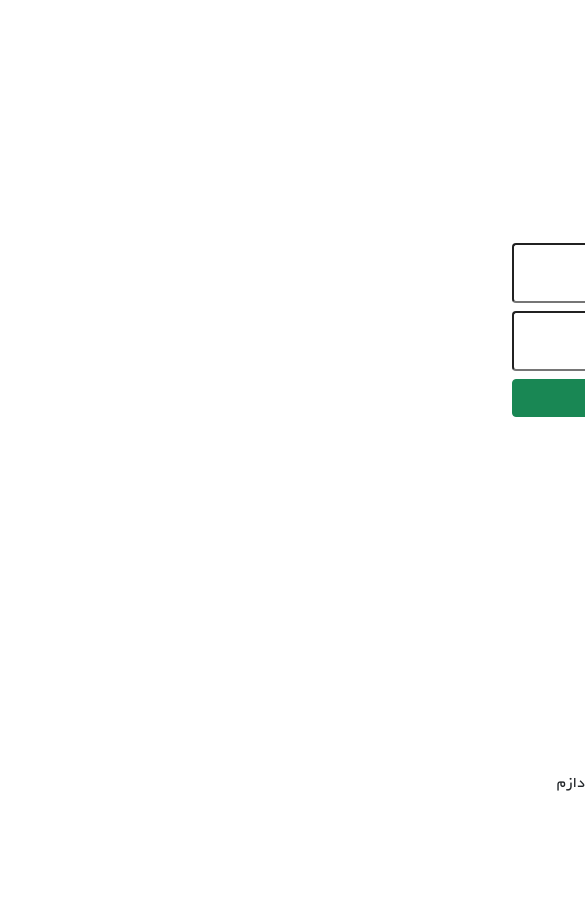
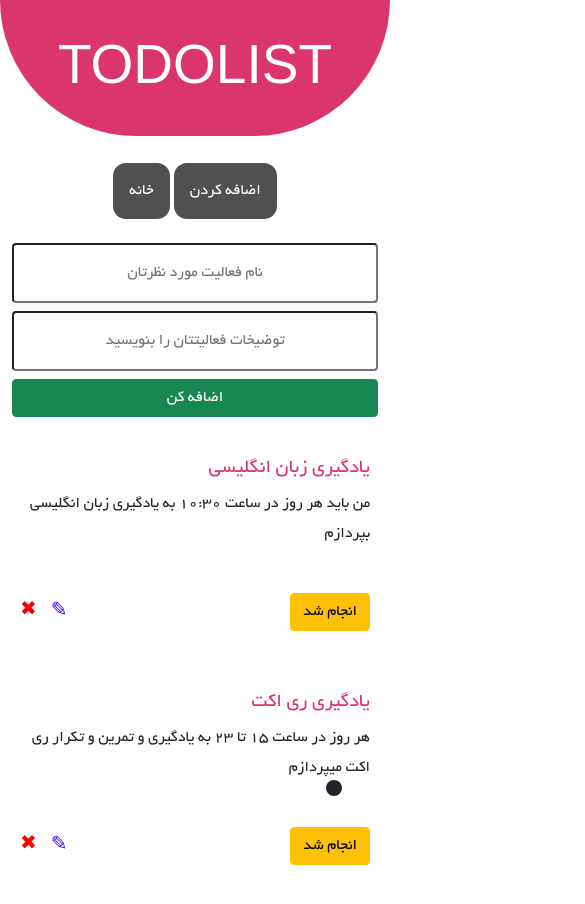
Before and after one commit to Suren-chiron/TodoList, a React (Create React App) app: page / in a window 390 px wide. Both pictures are taken after a click on the button "اضافه کردن". Shown: the top 904 px of the page, 585 px wide, since content can reach past the window. Built offline with nearby package versions, Linux system fonts and the light colour scheme.

Commit message:
Improved responsiveness and codes

```diff
--- a/src/Component/AddTodo/AddTodoInList.jsx
+++ b/src/Component/AddTodo/AddTodoInList.jsx
@@ -1,17 +1,21 @@
-import React, {useContext} from "react";
+import React, { useContext } from "react";
 import Context from "../../contexapi/Context";
 
 const AddTodoInList = () => {
 
     const context = useContext(Context)
 
-    return(
-        <div style={{width:"500px"}} className="container mt-3 mb-3 m-auto">
-                <div className="w-100 d-flex flex-column justify-content-center align-items-center">
+    return (
+        <div className="container mt-3 mb-3 m-auto">
+            <div className="row">
+                <div className="col-lg-3"></div>
+                <div className="col-12 col-lg-6">
                     <input type="text" placeholder="نام فعالیت مورد نظرتان" className="rounded p-3 mt-2 w-100" onChange={context.newnameset} value={context.TODOLISTcontext.addnamework} />
-                    <input type="text" placeholder="توضیخات فعالیتتان را بنویسید" className="rounded p-3 mt-2 w-100" onChange={context.newdescriptionset} value={context.TODOLISTcontext.adddescriptionwork}/>
+                    <input type="text" placeholder="توضیخات فعالیتتان را بنویسید" className="rounded p-3 mt-2 w-100" onChange={context.newdescriptionset} value={context.TODOLISTcontext.adddescriptionwork} />
                     <button className="btn btn-success mt-2 w-100" onClick={context.confirmaddtodoinlist}>اضافه کن</button>
                 </div>
+                <div className="col-lg-3"></div>
+            </div>
         </div>
     )
 }
--- a/src/Component/Css/ForComponent.css
+++ b/src/Component/Css/ForComponent.css
@@ -56,3 +56,6 @@
     transition: 1.2s;
     opacity: 1;
 }
+.nonebackgroundbutton{
+    background: none !important;
+}
--- a/src/Component/Header/ContentHeader.jsx
+++ b/src/Component/Header/ContentHeader.jsx
@@ -4,7 +4,7 @@ import './stylecontent.css';
 const ContentHeader = () => {
 
     return(
-        <div className="flexdivheader">
+        <div className="flexdivheader col-12">
             <div className="divheaderpage">
                 <h1 className="headerpage">TODOLIST</h1>
             </div>
--- a/src/Component/TodoListItems/MapInListWork.jsx
+++ b/src/Component/TodoListItems/MapInListWork.jsx
@@ -22,6 +22,7 @@ const MapInListWork = ({classeditblock,classhidecontent,classediticon,classdelet
                  confirm = {() => context.buttonconfirmforedit()}
                  classblock = {context.classess.map(p => p.editpush)}
                  classhidecontent = {context.classess.map(p => p.edithidecontent)}
+                 disaplededit = {context.classess.map(p => p.disableiconedit)}
                  classchangecolordec = {context.classess.map(p => p.changecolordescription)}
                  classediticon = {context.classess.map(p => p.editicon)}
                  classdeleticon = {context.classess.map(p => p.deleticon)}
--- a/src/Component/TodoListItems/ShowListWork.jsx
+++ b/src/Component/TodoListItems/ShowListWork.jsx
@@ -1,36 +1,37 @@
-import React, {useContext} from "react";
+import React from "react";
 import "../Css/ForComponent.css";
 
-const ShowListWork = ({namework,description,deleted,edit,edit1,donetasks,showedit,classblock,iddd,confirm,classhidecontent,classchangecolordec,classediticon,classdeleticon}) => {
+const ShowListWork = ({ namework, description, deleted, edit, edit1, donetasks, showedit, classblock, iddd, confirm, classhidecontent, classchangecolordec, classediticon, classdeleticon, disaplededit }) => {
 
-    return(
-    <div style={{width:"1000px"}} className="m-auto container d-flex flex-column">
-        <div style={{boxShadow: "0px 0px 2px 0px #ffffff"}} className="w-100 row mt-3 d-flex p-2 rounded justify-content-center align-items-center">
+    return (
+        <div className="container">
+            <div style={{ boxShadow: "0px 0px 2px 0px #ffffff" }} className="row mt-3">
+                <div className="col-12 col-lg-10 col-md-12 col-sm-12 m-auto d-flex p-2 rounded align-items-center row">
 
-            <div className="col-lg-2 col-md-2 col-sm-6 order-lg-1 order-md-1 order-sm-2 d-flex justify-content-lg-center justify-content-md-right">
-                <input type="button" placeholder="انجام شد" value="انجام شد" onClick={donetasks} className="btn btn-md btn-warning"/>
+                    <div className="col-6 col-lg-2 col-md-2 col-sm-6 order-2 order-sm-2 d-flex justify-content-lg-center justify-content-md-right">
+                        <input type="button" value="انجام شد" onClick={donetasks} className="btn btn-md btn-warning" />
                     </div>
 
-            <div className={`d-flex flex-column col-lg-9 col-md-9 col-sm-12 order-lg-2 order-md-2 order-sm-1 ${classhidecontent}`}>
-                    <h5 style={{color: "#db366b",textAlign: "right"}} className="mb-2">{namework}</h5>
+                    <div className={`d-flex flex-column col-12 col-lg-8 col-md-8 col-sm-12 order-1 order-lg-2 order-md-2 order-sm-1 ${classhidecontent}`}>
+                        <h5 style={{ color: "#db366b", textAlign: "right" }} className="mb-2">{namework}</h5>
                         <p className={`descriptiontodo ${classchangecolordec}`}>{description}</p>
                     </div>
 
-            <div className={`d-flex flex-column col-lg-9 col-md-9 col-sm-12 order-lg-2 order-md-2 order-sm-1 ${classblock}`}>
-                    <input className="mb-3 border-1 p-2 rounded" type="text" onChange={edit} value={namework}/>
-                    <input className="mb-3 border-1 p-2 rounded" type="text" onChange={edit1} value={description}/>
+                    <div className={`d-flex flex-column col-12 col-lg-8 col-md-8 col-sm-12 order-1 order-lg-2 order-md-2 order-sm-1 ${classblock}`}>
+                        <input className="mb-3 border-1 p-2 rounded" type="text" onChange={edit} value={namework} />
+                        <input className="mb-3 border-1 p-2 rounded" type="text" onChange={edit1} value={description} />
                         <button onClick={confirm} className={`btn btn-success`}>تایید</button>
                     </div>
 
-            <div className="col-lg-1 col-md-1 col-sm-6 justify-content-sm-end d-flex order-sm-3 mt-3">
-                    <p onClick={iddd} className="mt-3">
-                        <p onClick={showedit} className={`${classediticon} fs-5`}>&#9998;</p>
-                    </p>
+                    <div className="col-6 col-lg-2 col-md-2 col-sm-6 justify-content-end d-flex order-3 mt-3">
+                        <div onClick={iddd} className="mt-3">
+                            {disaplededit}
+                        </div>
                         <p className="mt-3">
                             <p onClick={deleted} className={`${classdeleticon} fs-5`}>&#10006;</p>
                         </p>
                     </div>
-
+                </div>
             </div>
         </div>
     )
--- a/src/containers/Globalstate.jsx
+++ b/src/containers/Globalstate.jsx
@@ -1,12 +1,11 @@
-import React, {useState} from "react";
-import {ToastContainer,toast} from 'react-toastify'
-import 'react-toastify/dist/ReactToastify.css'
+import React, { useState } from "react";
 
-// import MapForSearch from "./Component/Search/MapForSearch";
 import AddTodoInList from "../component/AddTodo/AddTodoInList";
 import MapInDoneTasks from "../component/ListDoneTasks/MapInDoneTasks";
 import Context from "../contexapi/Context";
-import '../App.css';
+import { ToastContainer, toast } from 'react-toastify'
+
+import 'react-toastify/dist/ReactToastify.css'
 import '../component/Css/ForComponent.css';
 import { FontAwesomeIcon } from '@fortawesome/react-fontawesome'
 import { faMoon, faSun } from '@fortawesome/fontawesome-free-solid'
@@ -18,7 +17,7 @@ const Globalstate = ({ children }) => {
         id: 1,
         namework: "یادگیری زبان انگلیسی",
         descriptionwork: "من باید هر روز در ساعت 10:30 به یادگیری زبان انگلیسی بپردازم"
-    },{
+    }, {
         id: 2,
         namework: "یادگیری ری اکت",
         descriptionwork: "هر روز در ساعت 15 تا 23 به یادگیری و تمرین و تکرار ری اکت میپردازم"
@@ -29,7 +28,7 @@ const Globalstate = ({ children }) => {
     const [getvalueaddtodoshowhide, changevalueaddtodoshowhide] = useState(false)
     const [getvalueedittodoshowhide, changevalueedittodoshowhide] = useState(false)
     const [getvaluedonetaskshowhide, changevaluedonetaskshowhide] = useState(false)
-    const [getvalueforconfirmedit , changevalueforconfirmedit] = useState([])
+    const [getvalueforconfirmedit, changevalueforconfirmedit] = useState([])
     const [gettruefalsedarktheme, changetruefalsedarktheme] = useState(false)
 
     // todo : methdos under is for show and hide or true and false state
@@ -47,24 +46,25 @@ const Globalstate = ({ children }) => {
     const setnewdescriptiontodo = event => {
         changevalueadddescriptionwork(event.target.value)
     };
+
     const addtodolist = () => {
         const todobefore = [...getvaluetodolist];
         const contentnewtodo =
-            {
-                id: Math.floor(Math.random() * 100),
-                namework : getvalueaddnamework,
-                descriptionwork : getvalueadddescriptionwork,
-            }
-        if (getvalueaddnamework !== "" && getvalueadddescriptionwork !== "" && getvalueaddnamework !== " " && getvalueadddescriptionwork !== " " ) {
+        {
+            id: Math.floor(Math.random() * 100),
+            namework: getvalueaddnamework,
+            descriptionwork: getvalueadddescriptionwork,
+        }
+        if (getvalueaddnamework !== "" && getvalueadddescriptionwork !== "" && getvalueaddnamework !== " " && getvalueadddescriptionwork !== " ") {
             todobefore.push(contentnewtodo);
-            toast.success("فعالیت جدید با موفقیت اضافه شد",{position:"top-right"})
+            toast.success("فعالیت جدید با موفقیت اضافه شد", { position: "top-right" })
             changevaluetodolist(todobefore)
             changevalueaddnamework("")
             changevalueadddescriptionwork("")
             changevalueaddtodoshowhide(!getvalueaddtodoshowhide)
         } else {
-            toast.info("لطفا نام و توضیحات فعالیت را کامل کنید",{
-                position : "top-right",
+            toast.info("لطفا نام و توضیحات فعالیت را کامل کنید", {
+                position: "top-right",
                 onClick: true,
                 closeOnClick: true
             })
@@ -76,7 +76,7 @@ const Globalstate = ({ children }) => {
     const delettodolist = id => {
         const todobeforee = [...getvaluetodolist];
         const filterr = todobeforee.filter(p => p.id !== id)
-        toast.error(` با موفقیت حذف شد`,{position:"top-right"})
+        toast.error(` با موفقیت حذف شد`, { position: "top-right" })
         changevaluetodolist(filterr)
     }
 
@@ -90,11 +90,11 @@ const Globalstate = ({ children }) => {
         changevalueedittodoshowhide(!getvalueedittodoshowhide)
     }
     const confirm = () => {
-        toast.success(`با موفقیت ویرایش شد`,{position:"top-right"})
+        toast.success(`با موفقیت ویرایش شد`, { position: "top-right" })
         changevalueedittodoshowhide(!getvalueedittodoshowhide)
         changevaluetodolist(getvalueforconfirmedit)
     }
-    const edit = (event,id) => {
+    const edit = (event, id) => {
         const todobefore = [...getvaluetodolist]
         const findindex = todobefore.findIndex(p => p.id === id)
 
@@ -105,7 +105,7 @@ const Globalstate = ({ children }) => {
         editsignd[findindex] = editcontent;
         changevaluetodolist(editsignd)
     }
-    const edit1 = (event,id) => {
+    const edit1 = (event, id) => {
         const todobefore = [...getvaluetodolist]
         const findindex = todobefore.findIndex(p => p.id === id)
 
@@ -125,20 +125,20 @@ const Globalstate = ({ children }) => {
         const findindex = todobefore.findIndex(p => p.id === id)
         const YsePropertyFindIndex = todobefore[findindex]
         const pushhh = {
-            id : Math.floor(Math.random() * 1000),
-            namework : YsePropertyFindIndex.namework,
-            descriptionwork : YsePropertyFindIndex.descriptionwork
+            id: Math.floor(Math.random() * 1000),
+            namework: YsePropertyFindIndex.namework,
+            descriptionwork: YsePropertyFindIndex.descriptionwork
         }
         const todobefore2 = [...getvalueDonetaskss]
         todobefore2.push(pushhh)
-        toast.success(`تبریک میگوییم.فعالیت به لیست کارهای انجام شده منتقل شد`,{position:"top-right"})
+        toast.success(`تبریک میگوییم.فعالیت به لیست کارهای انجام شده منتقل شد`, { position: "top-right" })
         changevaluetodolist(filterr)
         changevalueDonetaskss(todobefore2)
     }
     const deletDoneTask = id => {
         const todobefore = [...getvalueDonetaskss];
         const filtertask = todobefore.filter(p => p.id !== id)
-        toast.error(`با موفقیت حذف شد`,{position:"top-right"})
+        toast.error(`با موفقیت حذف شد`, { position: "top-right" })
         changevalueDonetaskss(filtertask)
     }
 
@@ -169,9 +169,9 @@ const Globalstate = ({ children }) => {
 
     // todo : finished functions
 
-    let showcomponentadd,editpush,listdonetasks,edithidecontent;
+    let showcomponentadd, editpush, listdonetasks, edithidecontent, disableiconedit;
     // -------------------
-    if(getvalueaddtodoshowhide === true) {
+    if (getvalueaddtodoshowhide === true) {
         showcomponentadd = <AddTodoInList />
     }
 
@@ -181,8 +181,8 @@ const Globalstate = ({ children }) => {
     let editicon = ""
     let deleticon = ""
     let changeopacitydonetasks = ""
-    if(gettruefalsedarktheme === true) {
-        darkorlight = <FontAwesomeIcon icon="sun" color="#c77f00" className="p-2 mt-1"/>
+    if (gettruefalsedarktheme === true) {
+        darkorlight = <FontAwesomeIcon icon="sun" color="#c77f00" className="p-2 mt-1" />
         changecolordescription = "text-white"
         editicon = "editdark"
         deleticon = "deleticondark"
@@ -190,7 +190,7 @@ const Globalstate = ({ children }) => {
         changebgbutton = "bg-light"
         document.querySelector("body").style.background = "#212529"
     } else {
-        darkorlight = <FontAwesomeIcon icon="moon" color="#c77f00" className="p-2 mt-1"/>
+        darkorlight = <FontAwesomeIcon icon="moon" color="#c77f00" className="p-2 mt-1" />
         changecolordescription = "text-dark"
         editicon = "editlight"
         deleticon = "deleticonlight"
@@ -201,44 +201,48 @@ const Globalstate = ({ children }) => {
 
     editpush = "";
     edithidecontent = "";
-    if(getvalueedittodoshowhide === true) {
+    disableiconedit = "";
+    if (getvalueedittodoshowhide === true) {
         editpush = ("d-flex flex-column")
         edithidecontent = ("d-none")
+        disableiconedit = <button onClick={edittodoshowhide} className={`${editicon} fs-5 border-0 nonebackgroundbutton`} disabled>&#9998;</button>
     } else {
         editpush = ("d-none")
         edithidecontent = ("d-flex d-column")
+        disableiconedit = <button onClick={edittodoshowhide} className={`${editicon} fs-5 border-0 nonebackgroundbutton`}>&#9998;</button>
     }
+
     if (getvaluedonetaskshowhide === true) {
         listdonetasks =
             <MapInDoneTasks />
     }
 
     const classes = [{
-        editpush : editpush,edithidecontent : edithidecontent, changebgbutton : changebgbutton, darkorlight : darkorlight, changecolordescription : changecolordescription, editicon : editicon, deleticon : deleticon , changeopacitydonetasks : changeopacitydonetasks
+        editpush: editpush, edithidecontent: edithidecontent, changebgbutton: changebgbutton, darkorlight: darkorlight, changecolordescription: changecolordescription, editicon: editicon, deleticon: deleticon, changeopacitydonetasks: changeopacitydonetasks, disableiconedit: disableiconedit
     }]
 
 
-    return(
+    return (
         <Context.Provider value={{
-            TODOLISTcontext : getvaluetodolist,
-            Donetaskss : getvalueDonetaskss,
-            classess : classes,
-            testforapp : getvalueaddtodoshowhide,
-            showehideaddtodo : addtodoshowhide,
-            showehideedittodo : edittodoshowhide,
-            newnameset : setnewnametodo,
-            newdescriptionset : setnewdescriptiontodo,
-            confirmaddtodoinlist : addtodolist ,
-            tododelitofthelist : delettodolist,
-            Hidelistitemsexceptonea : Hidelistitemsexceptone,
-            buttonconfirmforedit : confirm,
-            editname : edit,
-            editdescription : edit1,
-            partdonetask : partsdonetask,
-            deletitemfordonetask : deletDoneTask,
-            showhideaddtodolist : showcomponentadd,
-            showhidedontask : listdonetasks,
-            fordarkthemetruefalse : changetheme
+            TODOLISTcontext: getvaluetodolist,
+            Donetaskss: getvalueDonetaskss,
+            classess: classes,
+            testforapp: getvalueaddtodoshowhide,
+            showehideaddtodo: addtodoshowhide,
+            showehideedittodo: edittodoshowhide,
+            newnameset: setnewnametodo,
+            newdescriptionset: setnewdescriptiontodo,
+            confirmaddtodoinlist: addtodolist,
+            tododelitofthelist: delettodolist,
+            Hidelistitemsexceptonea: Hidelistitemsexceptone,
+            buttonconfirmforedit: confirm,
+            editname: edit,
+            editdescription: edit1,
+            partdonetask: partsdonetask,
+            deletitemfordonetask: deletDoneTask,
+            showhideaddtodolist: showcomponentadd,
+            showhidedontask: listdonetasks,
+            fordarkthemetruefalse: changetheme
         }}>
             {children}
         </Context.Provider>
```
Also changed, not shown: src/Component/ListDoneTasks/DoneTasks.jsx (+11 -11 lines). Lines whose indentation alone changed are shown as unchanged.
